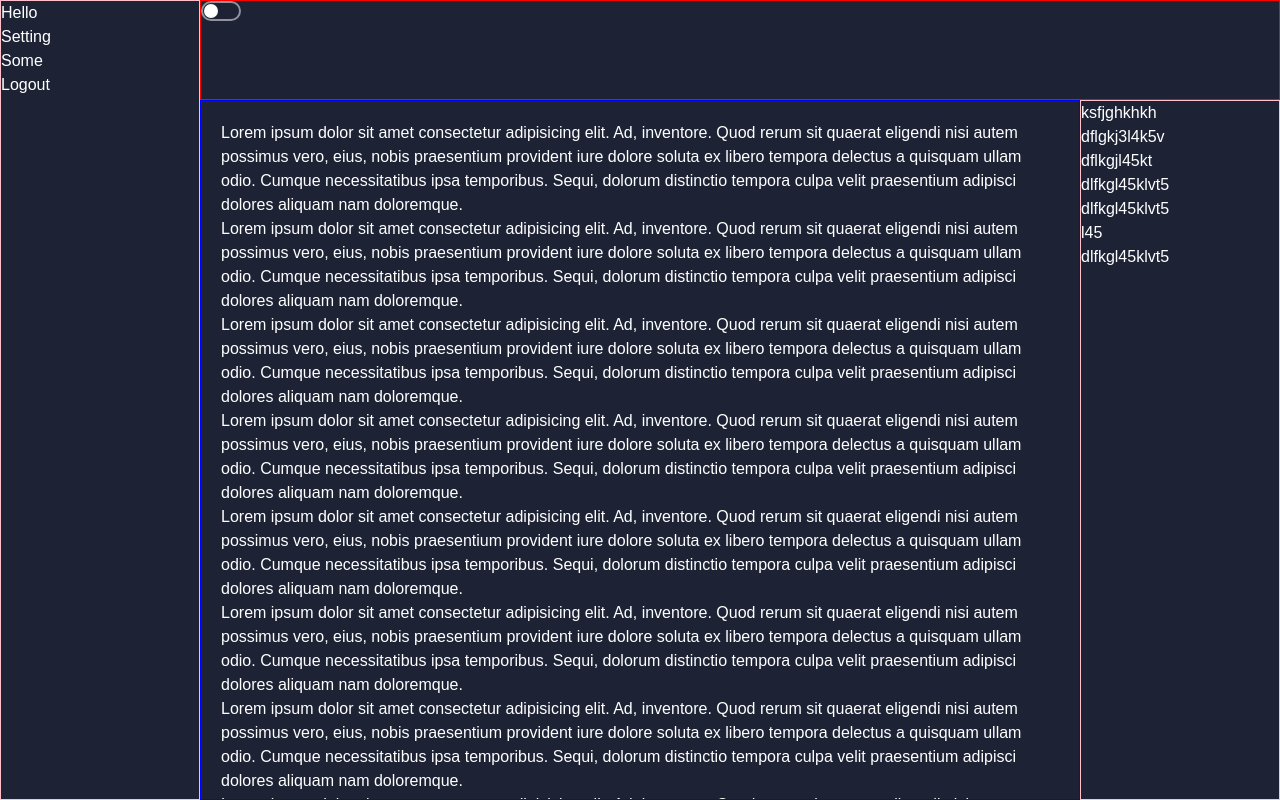
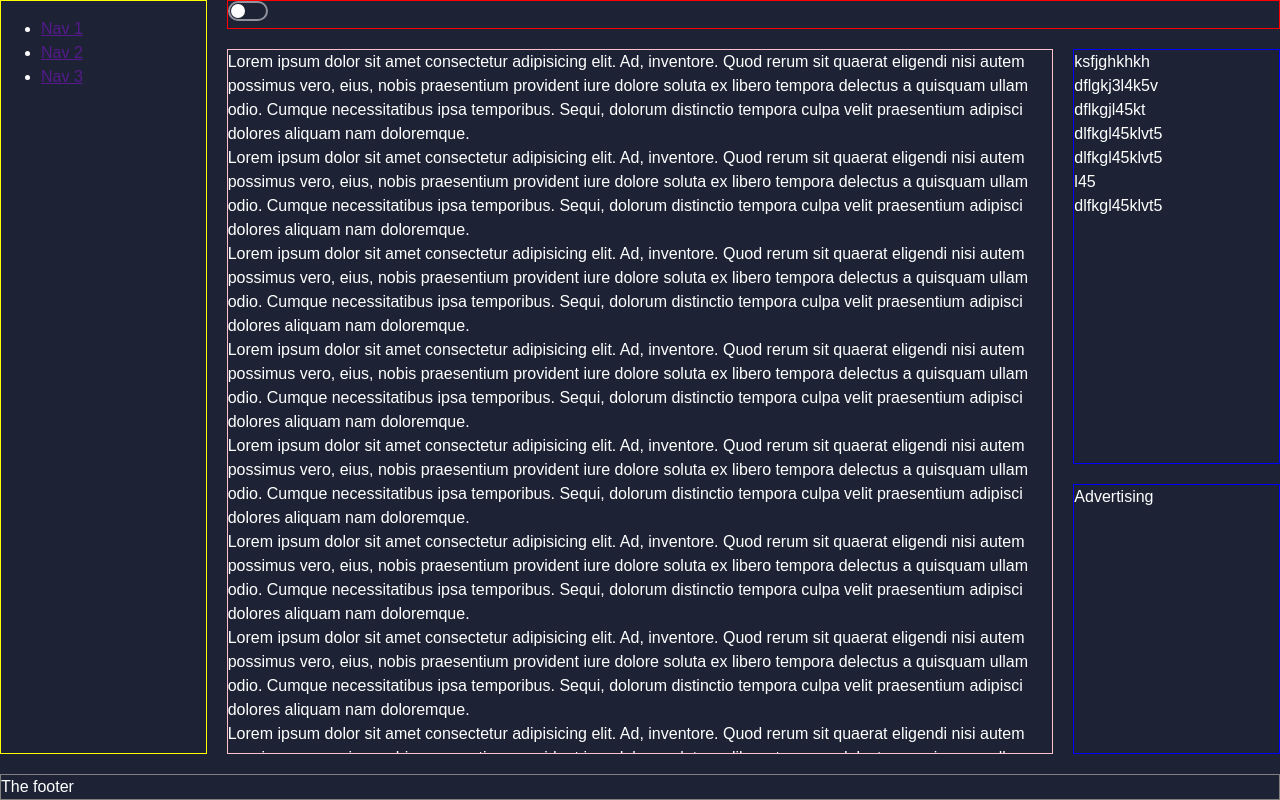
Before and after one commit to naHDop-tech/e-passport, a React app in the folder client/: page / in a window 1280 px wide. Built offline with nearby package versions, Linux system fonts and the light colour scheme.

Commit message:
feat: new grid layout

```diff
--- a/client/src/App.tsx
+++ b/client/src/App.tsx
@@ -3,9 +3,10 @@ import './style.css'
 
 import { Login } from './components/Login'
 import { MainLayout } from './components/layouts/MainLayout'
+import { MainLayoutGrid } from './components/layouts/MainLayout/MainLayoutGrid'
 import { withUserInfo } from './components/HOC/WithUserInfo'
 
-const MainLayoutWrapper = withUserInfo(MainLayout)
+const MainLayoutWrapper = withUserInfo(MainLayoutGrid)
 
 export function App(): JSX.Element {
   return (
--- a/client/src/components/HOC/WithUserInfo/withUserInfo.tsx
+++ b/client/src/components/HOC/WithUserInfo/withUserInfo.tsx
@@ -14,12 +14,11 @@ export function withUserInfo(Component: (p: PropsWithChildren<IMainLayoutProps>)
     const { user: { email } } = useRecoilValue(userSelector)
 
     const navbar = () => (
-      <>
-        <p>Hello</p>
-        <p>Setting</p>
-        <p>Some</p>
-        <p>Logout</p>
-      </>
+      <ul>
+        <li><a href="">Nav 1</a></li>
+        <li><a href="">Nav 2</a></li>
+        <li><a href="">Nav 3</a></li>
+      </ul>
     )
     const sidebar = () => (
       <>
--- /dev/null
+++ b/client/src/components/layouts/MainLayout/MainLayoutGrid.tsx
@@ -0,0 +1,38 @@
+import s from './MainLayoutGridStyle.module.css'
+const styles = s as unknown as IMainLayoutStyle
+
+interface IMainLayoutStyle {
+  GridContainer: string
+  Header: string
+  Content: string
+  Footer: string
+  Sidebar: string
+  Navbar: string
+  Adv: string
+}
+
+export function MainLayoutGrid(props: any) {
+  const { children, isAuth, sidebar, header, navbar,  userEmail } = props
+  const Sidebar = sidebar
+  const Navbar = navbar
+  const Header = header
+
+  return (
+    <div className={styles.GridContainer}>
+      <header className={styles.Header}>
+        <Header />
+      </header>
+      <nav className={styles.Navbar}>
+        <Navbar />
+      </nav>
+      <article className={styles.Content}>
+        {children}
+      </article>
+      <aside className={styles.Sidebar}>
+        <Sidebar />
+      </aside>
+      <div className={styles.Adv}>Advertising</div>
+      <footer className={styles.Footer}>The footer</footer>
+    </div>
+  )
+}
--- /dev/null
+++ b/client/src/components/layouts/MainLayout/MainLayoutGridStyle.module.css
@@ -0,0 +1,73 @@
+.GridContainer {
+  width: 100%;
+  height: 100vh;
+
+  display: grid;
+  gap: 20px;
+  grid-template-columns: auto;
+  grid-template-rows: 1fr 1fr 80vh auto;
+  grid-template-areas:
+    'header'
+    'nav'
+    'content'
+    'sidebar'
+    'ad'
+    'footer';
+}
+
+.Header {
+  border: 1px solid red;
+  grid-area: header;
+}
+.Content {
+  border: 1px solid pink;
+  grid-area: content;
+  overflow: auto;
+}
+.Navbar {
+  border: 1px solid yellow;
+  grid-area: nav;
+}
+.Sidebar {
+  border: 1px solid blue;
+  grid-area: sidebar;
+}
+.Adv {
+  border: 1px solid blue;
+  grid-area: ad;
+}
+.Footer {
+  border: 1px solid grey;
+  grid-area: footer;
+}
+
+@media (min-width: 500px) {
+  .GridContainer {
+    grid-template-rows: auto;
+    grid-template-columns: 1fr 3fr;
+    grid-template-areas:
+      'header  header'
+      'nav     nav'
+      'sidebar content'
+      'ad      footer';
+  }
+  nav ul {
+    display: flex;
+    justify-content: space-between;
+  }
+}
+
+@media (min-width: 700px) {
+  .GridContainer {
+    grid-template-rows: auto;
+    grid-template-columns: 1fr 4fr 1fr;
+    grid-template-areas:
+      'nav    header  header'
+      'nav    content sidebar'
+      'nav    content ad'
+      'footer footer  footer';
+  }
+  nav ul {
+    flex-direction: column;
+  }
+}
```
